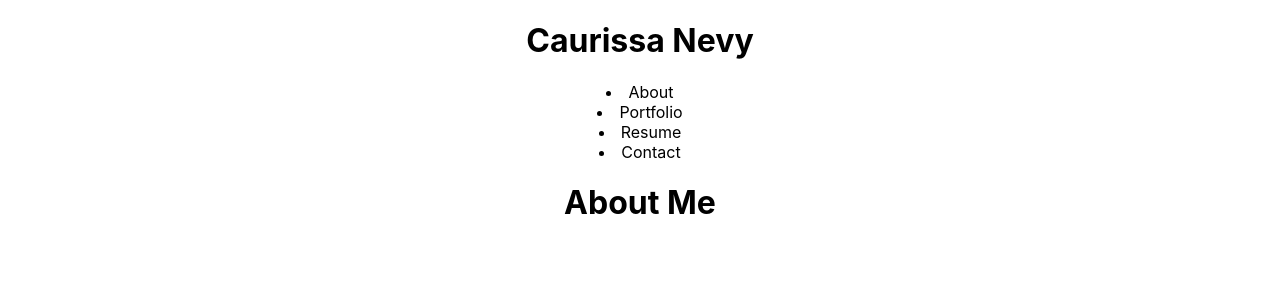
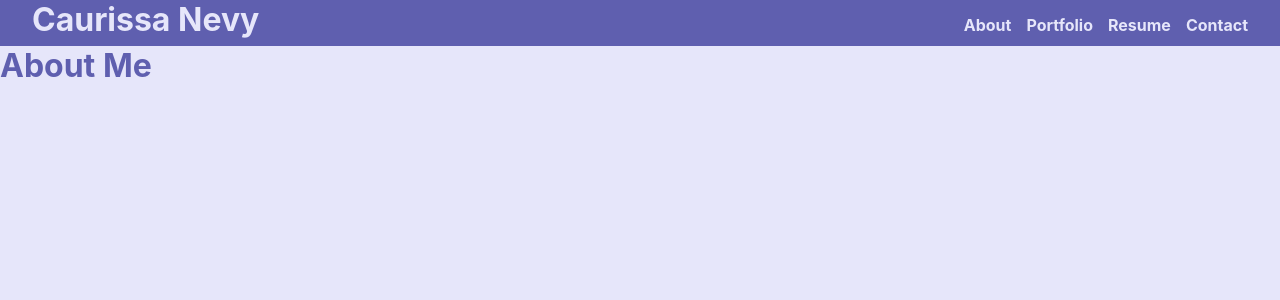
Before and after one commit to CaurissaN/ReactPortfolio, a React (Create React App) app: page / in a window 1280 px wide. Shown: the top 300 px of the page. Built offline with nearby package versions, Linux system fonts and the light colour scheme.

Commit message:
setting up layout and color pallete

```diff
--- a/src/App.css
+++ b/src/App.css
@@ -1,38 +1,33 @@
-.App {
-  text-align: center;
+h1 {
+  margin: 0;
+  padding: 0;
 }
 
-.App-logo {
-  height: 40vmin;
-  pointer-events: none;
+header {
+  display: flex;
+  justify-content: space-between;
+  padding: 0 2rem 7px 2rem;
+  background-color: rgb(95, 95, 175);
+  color: lavender;
 }
 
-@media (prefers-reduced-motion: no-preference) {
-  .App-logo {
-    animation: App-logo-spin infinite 20s linear;
-  }
+header nav {
+  display: flex;
+  margin-top: 15px;
 }
 
-.App-header {
-  background-color: #282c34;
-  min-height: 100vh;
-  display: flex;
-  flex-direction: column;
-  align-items: center;
-  justify-content: center;
-  font-size: calc(10px + 2vmin);
-  color: white;
+header nav li {
+  list-style-type: none;
+  margin-left:  15px;
+  font-weight: bold;
 }
 
-.App-link {
-  color: #61dafb;
+header nav li:hover {
+  cursor: pointer;
 }
 
-@keyframes App-logo-spin {
-  from {
-    transform: rotate(0deg);
-  }
-  to {
-    transform: rotate(360deg);
-  }
+body {
+  color: rgb(95, 95, 175);
+  background-color: lavender;
+  height: 100%;
 }
--- a/src/components/Header/index.jsx
+++ b/src/components/Header/index.jsx
@@ -1,5 +1,5 @@
 import React, { useContext } from "react";
-import {AppContext} from "../../App"
+import { AppContext } from "../../App"
 
 function Header() {
 
```
